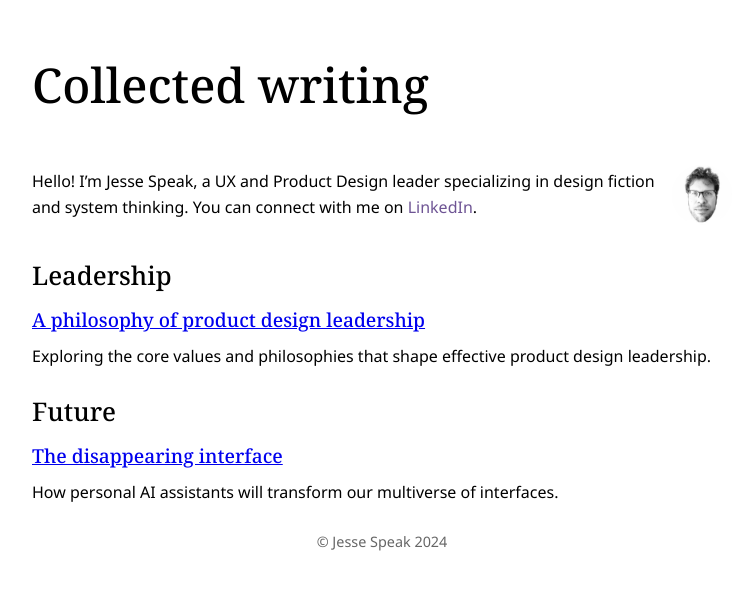
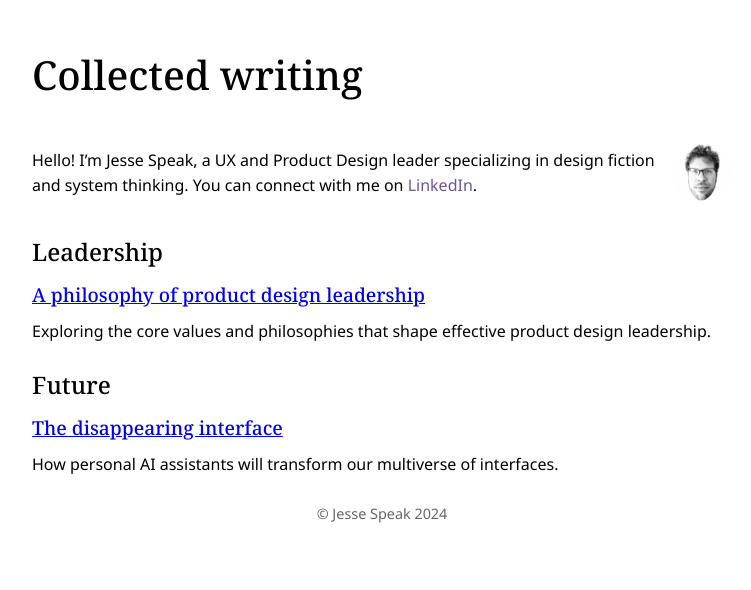
Before and after one commit to jessespeak/jessespeak.github.io, a Jekyll site: the page built from index.html, in a window 1280 px wide. Shown: the top 590 px of the page, without its empty margins (258-1009 px from the left). Built offline with Jekyll 4.4.1, drawn with Linux system fonts in a browser that asks for light colours.

Commit message:
Ensmallering heading sizes

```diff
--- a/assets/css/styles.css
+++ b/assets/css/styles.css
@@ -15,11 +15,11 @@
   font-style: normal;
 }
 h1 {
-  font-size: 3em;
+  font-size: 2.5em;
   margin-bottom: 0.75em;
 }
 h2 {
-  font-size: 1.6em;
+  font-size: 1.5em;
   margin-bottom: 0.5em;
 }
 h3 {
```
